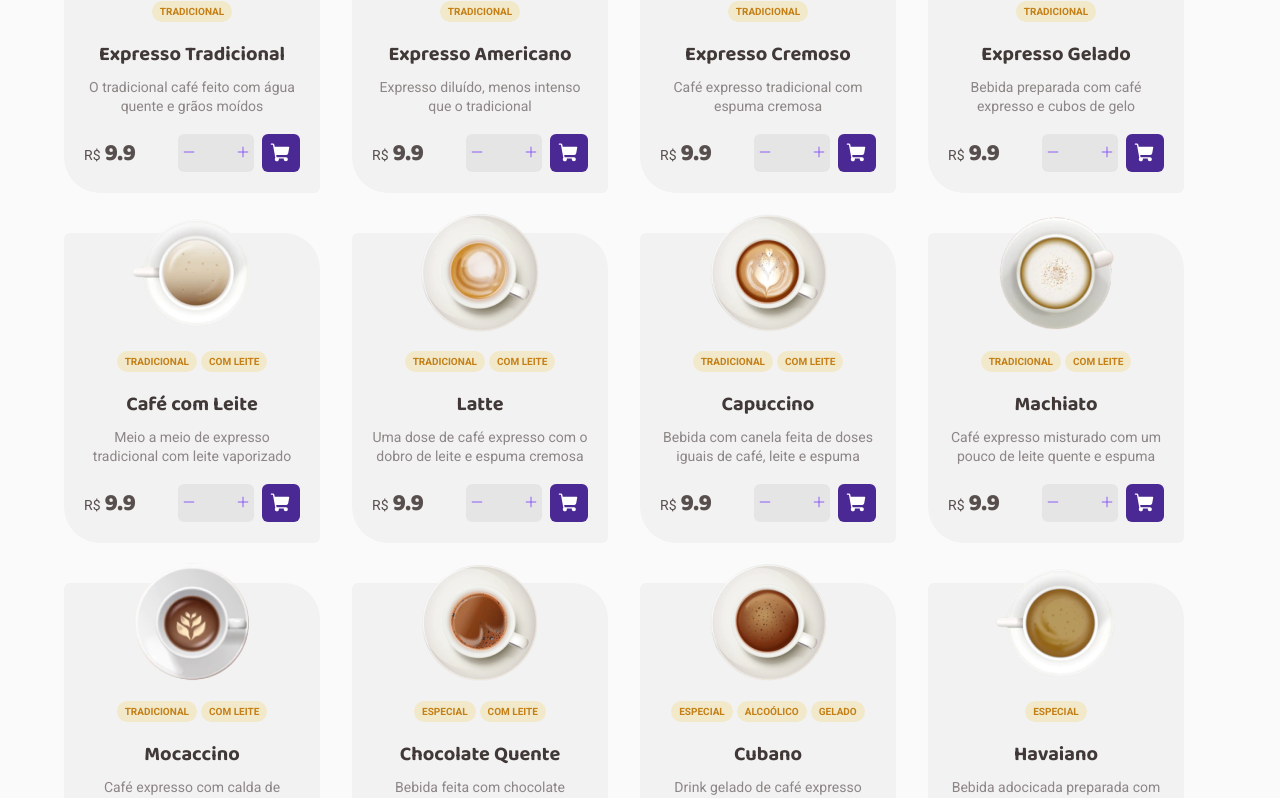
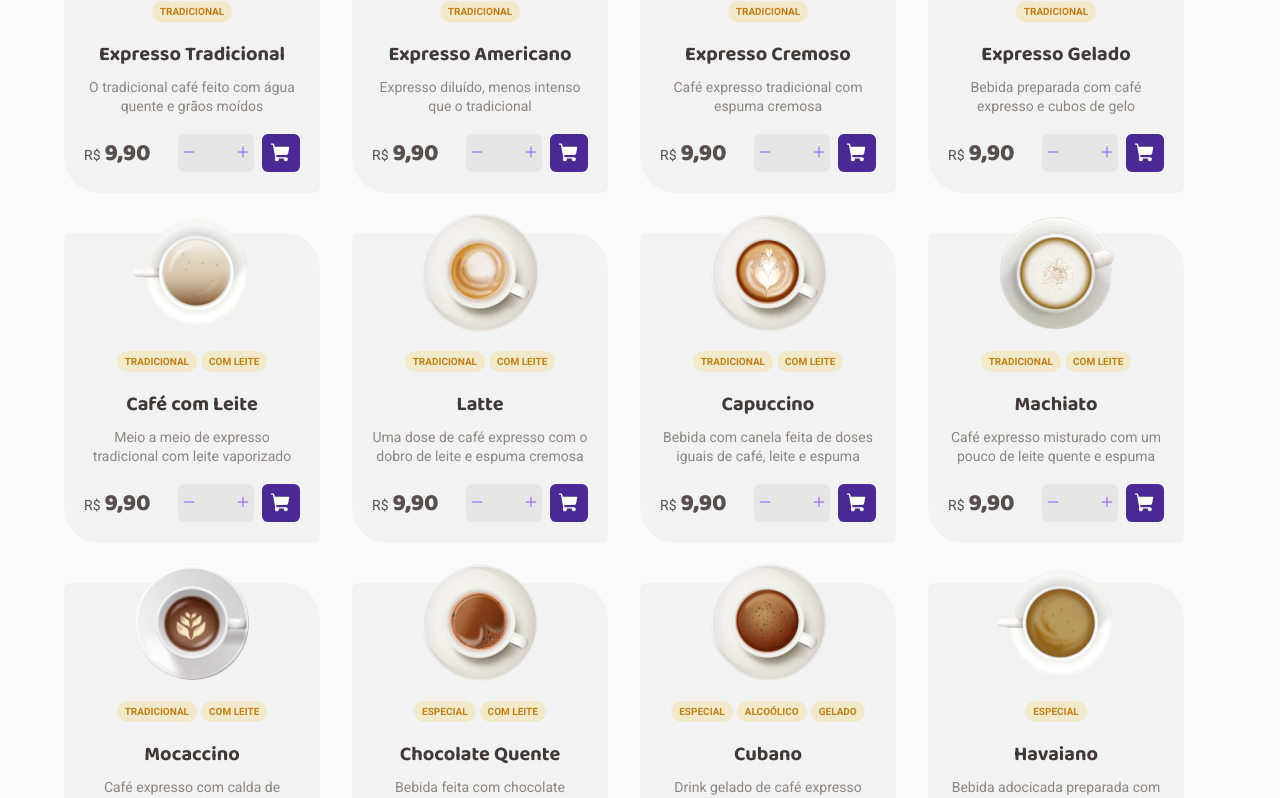
Before and after one commit to jbresolinn/ignite-03-coffedelivery, a React (Vite) app: page / in a window 1280 px wide. Shown: the part 873-1671 px from the top of the page. Built offline with nearby package versions, Linux system fonts and the light colour scheme; no server answers.

Commit message:
feat: create format price function

```diff
--- a/src/pages/Home/components/CoffeList/index.tsx
+++ b/src/pages/Home/components/CoffeList/index.tsx
@@ -1,5 +1,6 @@
 import { Minus, Plus, ShoppingCart } from 'phosphor-react'
 import { coffes } from '../../../../data/coffes'
+import { formatPrice } from '../../../../utils/formatPrice'
 
 import {
   ActionsContainer,
@@ -33,7 +34,7 @@ export function CoffeList() {
               </CoffeDetailsContainer>
 
               <ActionsContainer>
-                <span>{coffe.price}</span>
+                <span>{formatPrice(coffe.price)}</span>
 
                 <NumberInput>
                   <button type="button">
--- /dev/null
+++ b/src/utils/formatPrice.ts
@@ -0,0 +1,10 @@
+export function formatPrice(price: number) {
+  // const formatted = price.toLocaleString('pt-BR', { maximumFractionDigits: 2, style })
+  const formatted = new Intl.NumberFormat('pt-BR', {
+    style: 'currency',
+    currency: 'BRL',
+    currencyDisplay: 'symbol',
+  }).format(price)
+
+  return formatted.replace('R$', '').trim()
+}
```
